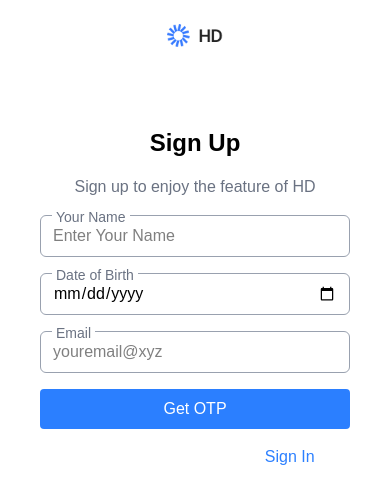
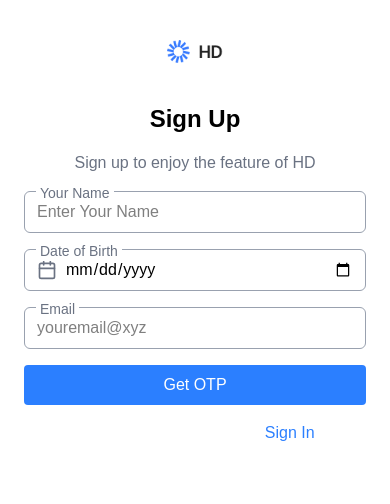
Before and after one commit to ayyush1738/Highway-delite, a React (Vite) app in the folder client/: page / in a window 390 px wide. Shown: the top 504 px of the page. Built offline with nearby package versions, Linux system fonts and the light colour scheme.

Commit message:
Input fields fix

```diff
--- a/client/src/components/layout/Forms.tsx
+++ b/client/src/components/layout/Forms.tsx
@@ -1,6 +1,7 @@
 import { useState, useEffect } from "react";
 import InputField from "../ui/InputField";
 import { useNavigate } from "react-router-dom";
+import { Calendar } from "lucide-react"; // calendar icon
 
 export default function Forms() {
   const [signup, setSignup] = useState(true);
@@ -11,7 +12,6 @@ export default function Forms() {
   const [error, setError] = useState<string | null>(null);
   const [success, setSuccess] = useState<string | null>(null);
   const [loading, setLoading] = useState(false);
-  const [showOtp, setShowOtp] = useState(false);
 
   const navigate = useNavigate();
 
@@ -100,19 +100,13 @@ export default function Forms() {
     }
   }, [timer]);
 
-  const formatTime = (seconds: number) => {
-    const m = Math.floor(seconds / 60).toString().padStart(2, "0");
-    const s = (seconds % 60).toString().padStart(2, "0");
-    return `${m}:${s}`;
-  };
-
   return (
     <div className="h-[80%] w-full flex justify-center items-start md:items-center">
       <div className="w-full md:w-[80%] p-4 md:p-12 flex flex-col items-center md:items-start">
         {/* SIGN UP FORM */}
         {signup && (
           <div className="w-full max-w-md md:mt-12">
-            <h2 className="text-black text-2xl md:text-4xl font-bold mt-8 mb-4 text-center md:text-left">
+            <h2 className="text-black text-2xl md:text-4xl font-bold mt-2 md:mt-8 mb-4 text-center md:text-left">
               Sign Up
             </h2>
             <p className="text-gray-500 mb-4 text-center md:text-left">
@@ -137,6 +131,7 @@ export default function Forms() {
                 type="date"
                 value={signUpData.dob}
                 onChange={handleChange}
+                icon={<Calendar className="w-5 h-5" />} // calendar icon at start
               />
               <InputField
                 id="email"
@@ -151,15 +146,10 @@ export default function Forms() {
                 <InputField
                   id="otp"
                   label="OTP"
-                  type={showOtp ? "text" : "password"}
+                  type="password" // removed hide/show toggle
                   placeholder="Enter OTP"
                   value={signUpData.otp}
                   onChange={handleChange}
-                  icon={
-                    <div onClick={() => setShowOtp((prev) => !prev)}>
-                      {showOtp ? "Hide" : "Show"}
-                    </div>
-                  }
                 />
               )}
 
@@ -210,15 +200,10 @@ export default function Forms() {
                 <InputField
                   id="otp"
                   label="OTP"
-                  type={showOtp ? "text" : "password"}
+                  type="password" // removed hide/show toggle
                   placeholder="Enter OTP"
                   value={signInData.otp}
                   onChange={handleChange}
-                  icon={
-                    <div onClick={() => setShowOtp((prev) => !prev)}>
-                      {showOtp ? "Hide" : "Show"}
-                    </div>
-                  }
                 />
               )}
 
--- a/client/src/components/layout/Home.tsx
+++ b/client/src/components/layout/Home.tsx
@@ -10,13 +10,13 @@ export default function Home() {
           <img
             src="/logo.png"
             alt="Logo"
-            className="w-14 md:w-auto mx-auto md:mx-0"
+            className="w-14 md:w-auto mt-4 md:mt-1 mx-auto md:mx-0"
           />
         </section>
 
         {/* Form takes remaining space */}
         <div className="flex-1 overflow-y-auto">
-          <div className="h-full w-full p-4 box-border">
+          <div className="h-full w-full md:p-4 box-border">
             <Forms />
           </div>
         </div>
--- a/client/src/components/ui/InputField.tsx
+++ b/client/src/components/ui/InputField.tsx
@@ -1,4 +1,3 @@
-// InputField.tsx
 import type { ReactNode } from "react";
 
 interface InputFieldProps {
@@ -8,7 +7,7 @@ interface InputFieldProps {
   placeholder?: string;
   value: string;
   onChange: (e: React.ChangeEvent<HTMLInputElement>) => void;
-  icon?: ReactNode; // for passing svg or icons
+  icon?: ReactNode;
 }
 
 export default function InputField({
@@ -22,7 +21,6 @@ export default function InputField({
 }: InputFieldProps) {
   return (
     <div className="relative w-full mb-4">
-      {/* Floating label */}
       <label
         htmlFor={id}
         className="absolute -top-2 left-3 bg-white text-gray-500 px-1 text-sm"
@@ -30,7 +28,6 @@ export default function InputField({
         {label}
       </label>
 
-      {/* Input wrapper */}
       <div className="flex items-center border border-gray-400 rounded-md px-3 focus-within:border-blue-600 py-2">
         {icon && <span className="mr-2 text-gray-500">{icon}</span>}
         <input
```
